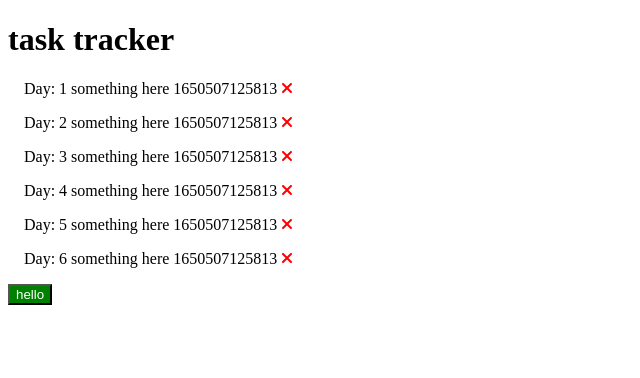
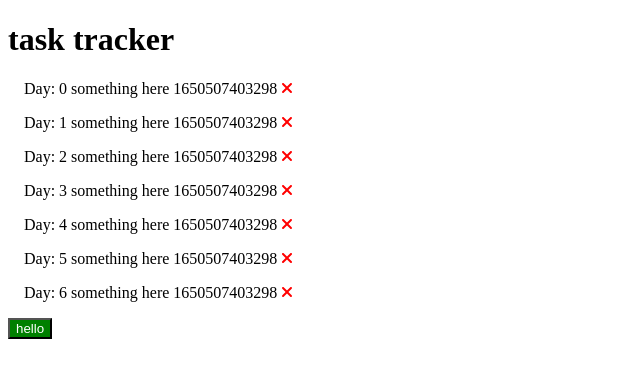
Before and after one commit to Dj-Viking/hello-ng, an Angular app: page / in a window 1280 px wide. Shown: the top 378 px of the page, without its empty margins (0-640 px from the left). Built offline with nearby package versions, Linux system fonts and the light colour scheme; data requests are answered from the project's data file.

Commit message:
better seed message

```diff
--- a/db.json
+++ b/db.json
@@ -1,38 +1,44 @@
 {
   "tasks": [
     {
+      "id": 0,
+      "text": "something here 1650507403298",
+      "day": "0",
+      "reminder": true
+    },
+    {
       "id": 1,
-      "text": "something here 1650507125813",
+      "text": "something here 1650507403298",
       "day": "1",
       "reminder": true
     },
     {
       "id": 2,
-      "text": "something here 1650507125813",
+      "text": "something here 1650507403298",
       "day": "2",
       "reminder": true
     },
     {
       "id": 3,
-      "text": "something here 1650507125813",
+      "text": "something here 1650507403298",
       "day": "3",
       "reminder": true
     },
     {
       "id": 4,
-      "text": "something here 1650507125813",
+      "text": "something here 1650507403298",
       "day": "4",
       "reminder": true
     },
     {
       "id": 5,
-      "text": "something here 1650507125813",
+      "text": "something here 1650507403298",
       "day": "5",
       "reminder": true
     },
     {
       "id": 6,
-      "text": "something here 1650507125813",
+      "text": "something here 1650507403298",
       "day": "6",
       "reminder": true
     }
--- a/seed.mjs
+++ b/seed.mjs
@@ -4,7 +4,7 @@ const db = JSON.parse(fs.readFileSync("./db.json", { encoding: "utf8" }));
 console.log("db", db);
 const tasks = []
 
-for (let i = 1; i < 7; i++) {
+for (let i = 0; i < 7; i++) {
   tasks.push({
     id: i,
     text: `something here ${Date.now()}`,
@@ -17,5 +17,6 @@ console.log("db now", db);
 
 fs.writeFile("./db.json", JSON.stringify(db, null, 2), {}, (err) => {
   if (err) throw err;
+  console.log(`\x1b[32m successfully seeded ${tasks.length} tasks into db.json! \x1b[00m`)
   process.exit(0);
 });
```
